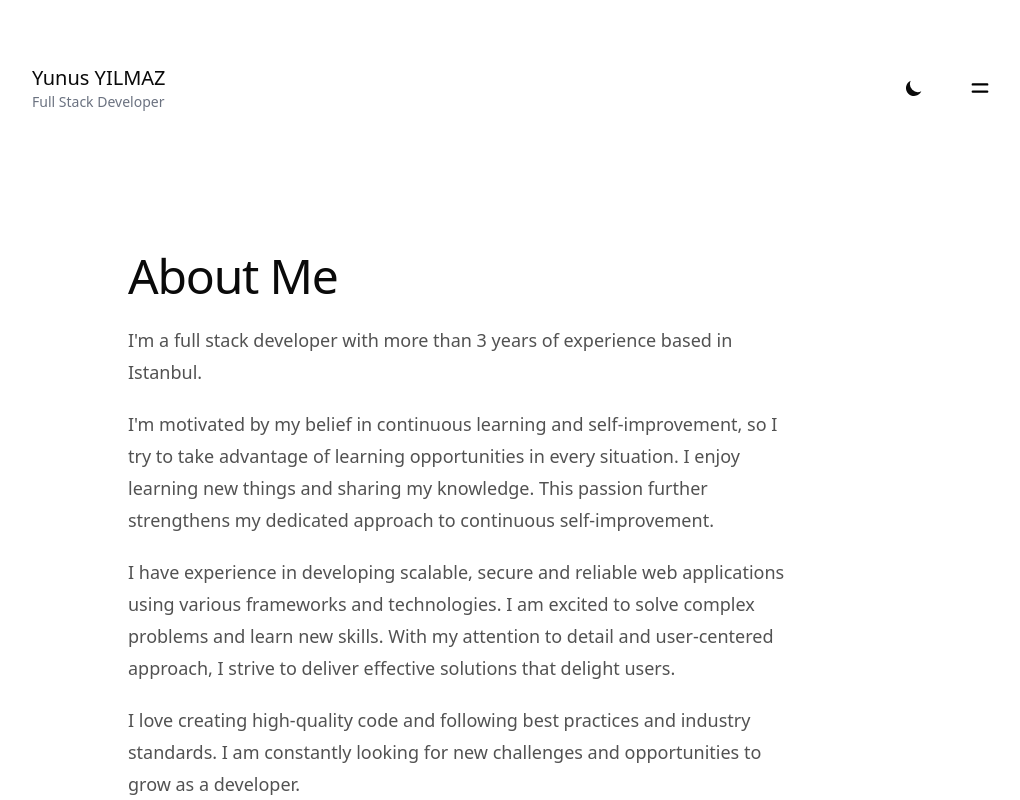
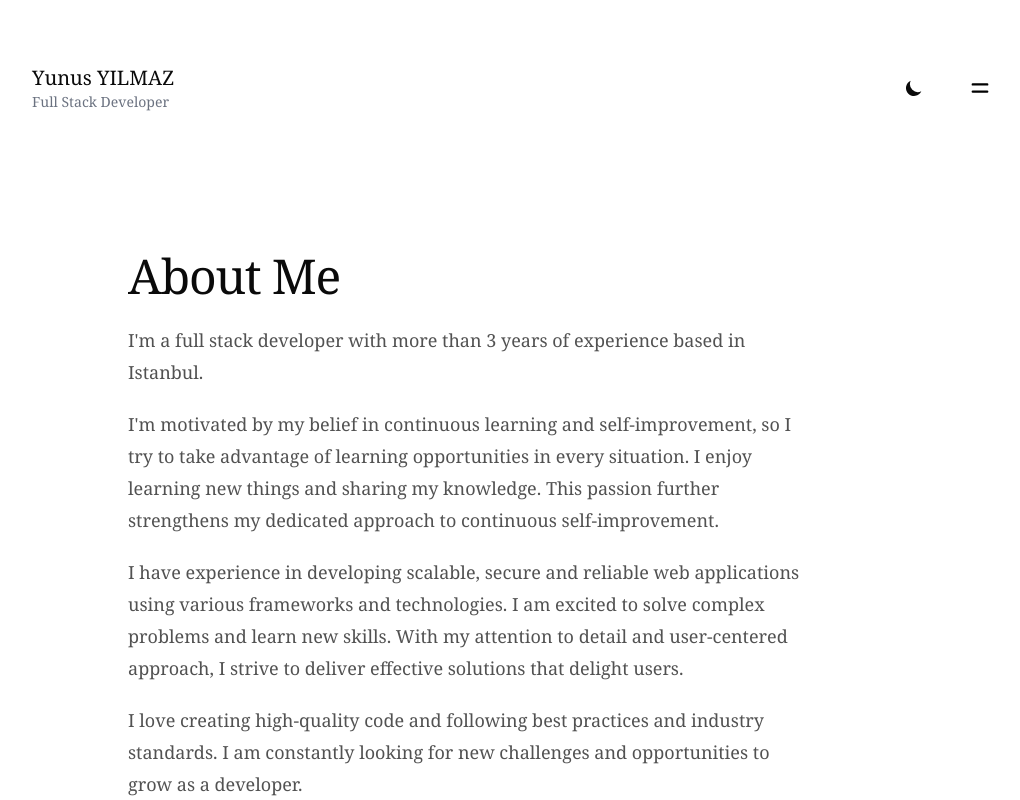
Before and after one commit to yy34/yunusyilmaz.dev, a Next.js app: page /about in a window 1280 px wide. Shown: the top 800 px of the page, without its empty margins (128-1148 px from the left). Built offline with nearby package versions, Linux system fonts and the light colour scheme; a web font is replaced by a local one.

Commit message:
Refactor configuration and components for improved performance and accessibility; update font sizes and class handling

```diff
--- a/next.config.js
+++ b/next.config.js
@@ -1,7 +1,6 @@
 /** @type {import('next').NextConfig} */
 const nextConfig = {
   reactStrictMode: true,
-  optimizeFonts: false,
 };
 
 module.exports = nextConfig;
--- a/src/components/Experience.jsx
+++ b/src/components/Experience.jsx
@@ -36,6 +36,7 @@ const Experience = () => {
                       height={44}
                       src={work.logo}
                       alt={work.company}
+                      sizes="44px"
                     />
                   </div>
                 </div>
--- a/src/components/ExperienceDetail.jsx
+++ b/src/components/ExperienceDetail.jsx
@@ -39,6 +39,7 @@ const ExperienceDetail = () => {
                       height={44}
                       src={work.logo}
                       alt={work.company}
+                      sizes="44px"
                     />
                   </div>
                 </div>
--- a/src/components/Logo.jsx
+++ b/src/components/Logo.jsx
@@ -2,7 +2,7 @@ import clsx from "clsx";
 import Link from "next/link";
 
 const Logo = ({ href, className, children, ...props }) => {
-  className = clsx(className, "black");
+  className = clsx(className);
   const inner = <span className="relative">{children}</span>;
   if (href) {
     return (
--- a/src/components/ThemeSwitch.jsx
+++ b/src/components/ThemeSwitch.jsx
@@ -7,6 +7,11 @@ const ThemeSwitch = () => {
   const { theme, setTheme, resolvedTheme } = useTheme();
 
   useEffect(() => setMounted(true), []);
+
+  if (!mounted) {
+    return <span aria-hidden="true" className="ml-5 block h-11 w-11 shrink-0" />;
+  }
+
   return (
     <button
       type="button"
--- a/src/pages/about/index.jsx
+++ b/src/pages/about/index.jsx
@@ -39,6 +39,7 @@ const AboutPage = () => {
               src={mypic}
               alt="Yunus Yilmaz"
               className="h-36 w-36 object-cover object-right-top"
+              sizes="144px"
             />
             <div className="flex flex-col items-center justify-center gap-5">
               <div className="text-sm font-medium tracking-[0.18em] text-neutral-500 dark:text-neutral-400">
--- a/src/pages/globals.css
+++ b/src/pages/globals.css
@@ -1,3 +1,4 @@
+/* Keep the Google Fonts import until a local or network-safe next/font path is available. */
 @import url("https://fonts.googleapis.com/css2?family=Ovo&display=swap");
 @tailwind components;
 @tailwind utilities;
--- a/tailwind.config.js
+++ b/tailwind.config.js
@@ -28,7 +28,7 @@ module.exports = {
         fluid: "repeat(auto-fit, minmax(5rem, 1fr))",
       },
       fontFamily: {
-        sans: ["Ovo", ...defaultTheme.fontFamily.sans],
+        sans: ["Ovo", ...defaultTheme.fontFamily.serif],
         mukta: ["Mukta", ...defaultTheme.fontFamily.sans],
         outfit: ["Outfit", ...defaultTheme.fontFamily.sans],
       },
```
